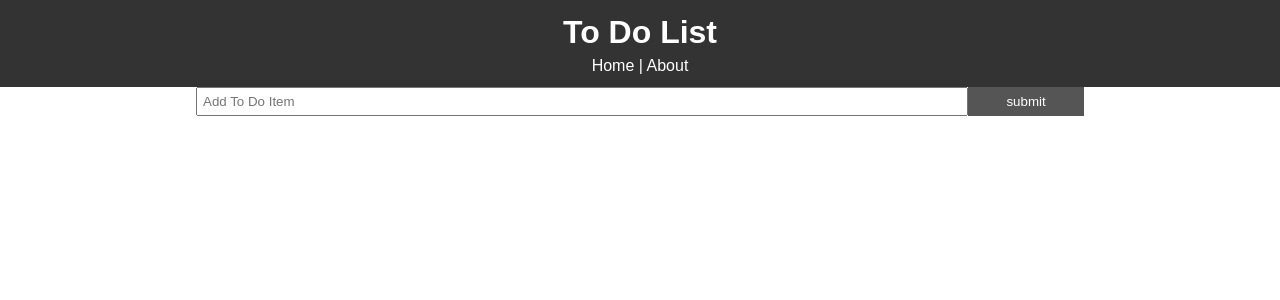
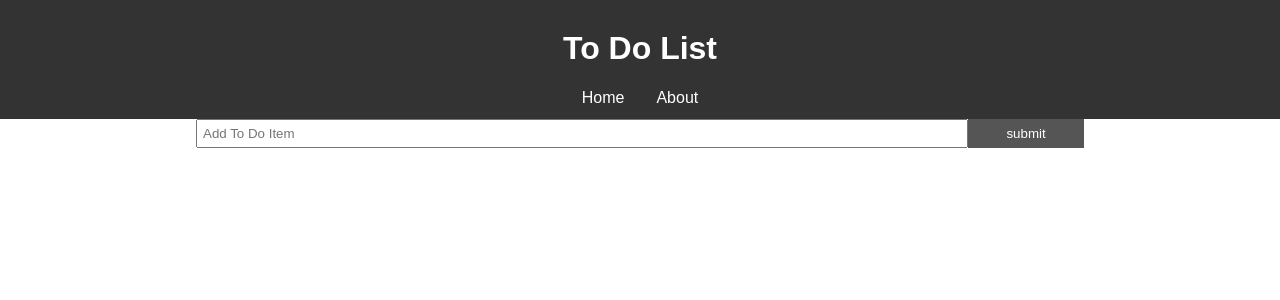
Before and after one commit to julienorcross/react_crash_todo, a React (Create React App) app: page / in a window 1280 px wide. Shown: the top 300 px of the page. Built offline with nearby package versions, Linux system fonts and the light colour scheme; no server answers; the HTML template or start-up script is replaced by a standard one.

Commit message:
container styles

```diff
--- a/package.json
+++ b/package.json
@@ -6,6 +6,7 @@
   "dependencies": {
     "axios": "^0.19.0",
     "gh-pages": "^2.0.1",
+    "node-sass": "^4.12.0",
     "react": "^16.8.6",
     "react-dom": "^16.8.6",
     "react-router-dom": "^5.0.1",
--- a/src/App.jsx
+++ b/src/App.jsx
@@ -60,7 +60,7 @@ class App extends Component {
               <Route path="/about" component={About} />
               <Route
                 render={props => (
-                  <div className="container">
+                  <div>
                     <AddTodo addTodo={this.addTodo} />
                     <Todos
                       todos={this.state.todos}
--- a/src/components/AddTodo.jsx
+++ b/src/components/AddTodo.jsx
@@ -1,5 +1,6 @@
 import React, { Component } from 'react';
 import PropTypes from 'prop-types';
+import './AddTodo.scss';
 
 export class AddTodo extends Component {
   state = {
@@ -16,7 +17,10 @@ export class AddTodo extends Component {
 
   render() {
     return (
-      <form onSubmit={this.onSubmit} style={{ display: 'flex' }}>
+      <form
+        className="container"
+        onSubmit={this.onSubmit}
+        style={{ display: 'flex' }}>
         <input
           type="text"
           name="title"
--- a/src/components/TodoItem.jsx
+++ b/src/components/TodoItem.jsx
@@ -1,6 +1,6 @@
 import React, { Component } from 'react';
 import PropTypes from 'prop-types';
-import './TodoItem.css';
+import './TodoItem.scss';
 
 export class TodoItem extends Component {
   getStyle = () => {
--- a/src/components/TodoItem.css
+++ b/src/components/TodoItem.scss
@@ -1,3 +1,3 @@
-.todos:nth-child(odd) {
+.todos:nth-child(even) {
   background: #f4f4f4;
 }
--- a/src/components/layout/Header.css
+++ /dev/null
@@ -1,15 +0,0 @@
-header {
-  background: #333;
-  color: #fff;
-  text-align: center;
-  padding: 10px;
-}
-
-header a {
-  color: #fff;
-  text-decoration: none;
-}
-
-header a:hover {
-  color: #999;
-}
--- a/src/components/layout/Header.jsx
+++ b/src/components/layout/Header.jsx
@@ -1,13 +1,20 @@
 import React from 'react';
 import { Link } from 'react-router-dom';
-import './Header.css';
+import './Header.scss';
 
 function Header() {
   return (
     <header>
       <div className="container">
-        <h1>To Do List</h1>
-        <Link to="/">Home</Link> | <Link to="/about">About</Link>
+        <Link to="/">
+          <h1>To Do List</h1>
+        </Link>
+        <Link to="/" className="navlink">
+          Home
+        </Link>
+        <Link to="/about" className="navlink">
+          About
+        </Link>
       </div>
     </header>
   );
--- /dev/null
+++ b/src/components/layout/Header.scss
@@ -0,0 +1,20 @@
+header {
+  background: #333;
+  color: #fff;
+  text-align: center;
+  padding: 10px;
+  a {
+    color: #fff;
+    text-decoration: none;
+    &:hover {
+      color: #999;
+    }
+  }
+
+  h1 {
+    margin: 1rem 0;
+  }
+  .navlink {
+    padding: 1rem;
+  }
+}
```
Also changed, not shown: src/components/AddTodo.scss (added), 1 other file (tests, documents, lock files or other folders).
